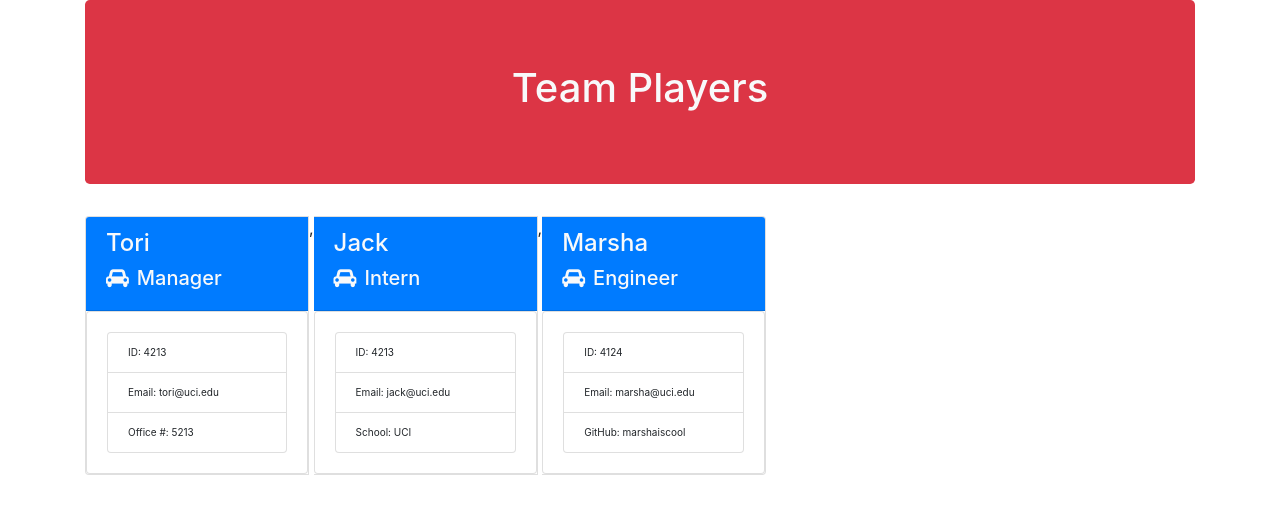
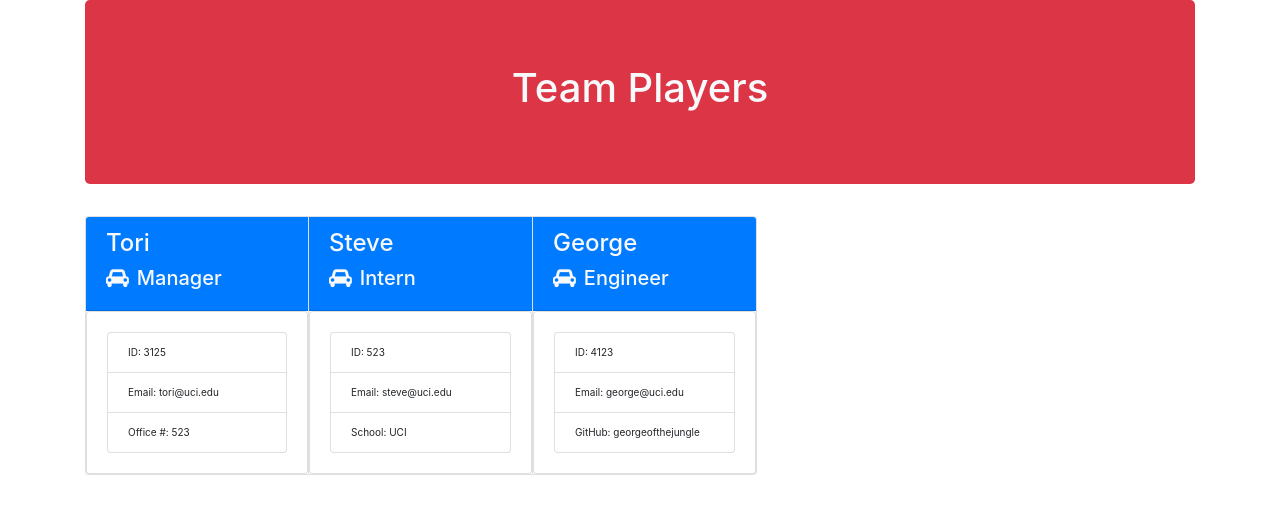
Before and after one commit to toribromma/Team-Generator, a website: page Develop/index.html in a window 1280 px wide. Drawn offline with nearby package versions, Linux system fonts and the light colour scheme.

Commit message:
fixed order of variables in test

```diff
--- a/Develop/index.html
+++ b/Develop/index.html
@@ -33,41 +33,41 @@
 
         <div class="card p-1">
             <ul class="list-group p-2 m-2">
-                <li class="list-group-item">ID: 4213</li>
+                <li class="list-group-item">ID: 3125</li>
                 <li class="list-group-item">Email: tori@uci.edu</li>
-                <li class="list-group-item">Office #: 5213</li>
+                <li class="list-group-item">Office #: 523</li>
             </ul>
         </div>
     </div>
-    ,
+
 
     <div class="card" style="max-width: 14rem;">
         <div class="card-header bg-primary text-light">
-            <h4>Jack</h4>
+            <h4>Steve</h4>
             <h5><i class="fa fa-car mr-2"></i>Intern</h5>
         </div>
 
         <div class="card p-1">
             <ul class="list-group p-2 m-2">
-                <li class="list-group-item">ID: 4213</li>
-                <li class="list-group-item">Email: jack@uci.edu</li>
+                <li class="list-group-item">ID: 523</li>
+                <li class="list-group-item">Email: steve@uci.edu</li>
                 <li class="list-group-item">School: UCI</li>
             </ul>
         </div>
     </div>
-    ,
+
 
     <div class="card" style="max-width: 14rem;">
         <div class="card-header bg-primary text-light">
-            <h4>Marsha</h4>
+            <h4>George</h4>
             <h5><i class="fa fa-car mr-2"></i>Engineer</h5>
         </div>
 
         <div class="card p-1">
             <ul class="list-group p-2 m-2">
-                <li class="list-group-item">ID: 4124</li>
-                <li class="list-group-item">Email: marsha@uci.edu</li>
-                <li class="list-group-item">GitHub: marshaiscool</li>
+                <li class="list-group-item">ID: 4123</li>
+                <li class="list-group-item">Email: george@uci.edu</li>
+                <li class="list-group-item">GitHub: georgeofthejungle</li>
             </ul>
         </div>
     </div>
--- a/Develop/lib/Employee.js
+++ b/Develop/lib/Employee.js
@@ -1,6 +1,6 @@
 class Employee {
 
-    constructor(id, email, name) {
+    constructor(name, id, email) {
         this.id = id;
         this.email = email;
         this.name = name;
--- a/Develop/lib/Engineer.js
+++ b/Develop/lib/Engineer.js
@@ -1,8 +1,8 @@
 const Employee = require("./employee");
 
 class Engineer extends Employee {
-    constructor(id, email, name, github) {
-        super(id, email, name)
+    constructor(name, id, email, github) {
+        super(name, id, email)
         this.github = github
     }
 
--- a/Develop/lib/Intern.js
+++ b/Develop/lib/Intern.js
@@ -1,8 +1,8 @@
 const Employee = require("./Employee");
 
 class Intern extends Employee {
-    constructor(id, email, name, school) {
-        super(id, email, name)
+    constructor(name, id, email, school) {
+        super(name, id, email)
         this.school = school
     }
 
--- a/Develop/lib/Manager.js
+++ b/Develop/lib/Manager.js
@@ -1,8 +1,8 @@
 const Employee = require("./employee");
 
 class Manager extends Employee {
-    constructor(id, email, name, officeNumber) {
-        super(id, email, name)
+    constructor(name, id, email, officeNumber) {
+        super(name, id, email)
         this.officeNumber = officeNumber;
     }
 
```
Also changed, not shown: Develop/app.js (+7 -7 lines).
